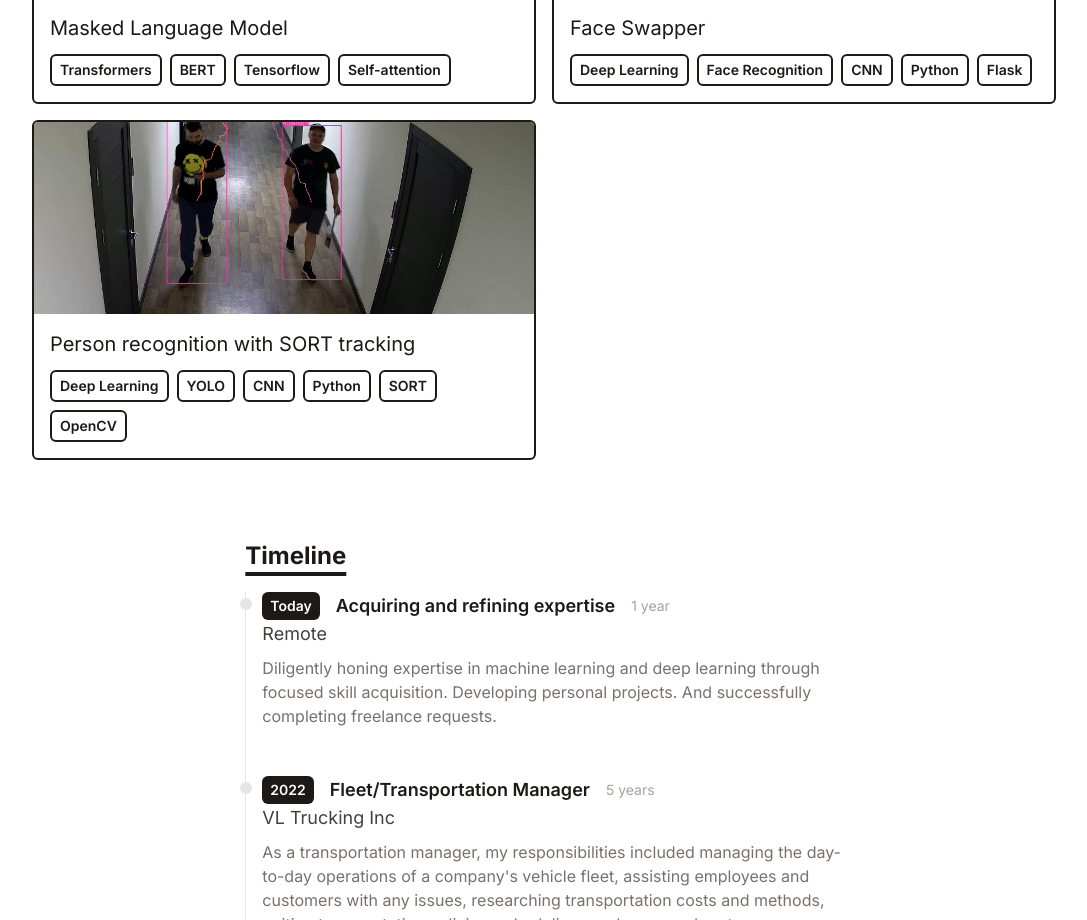
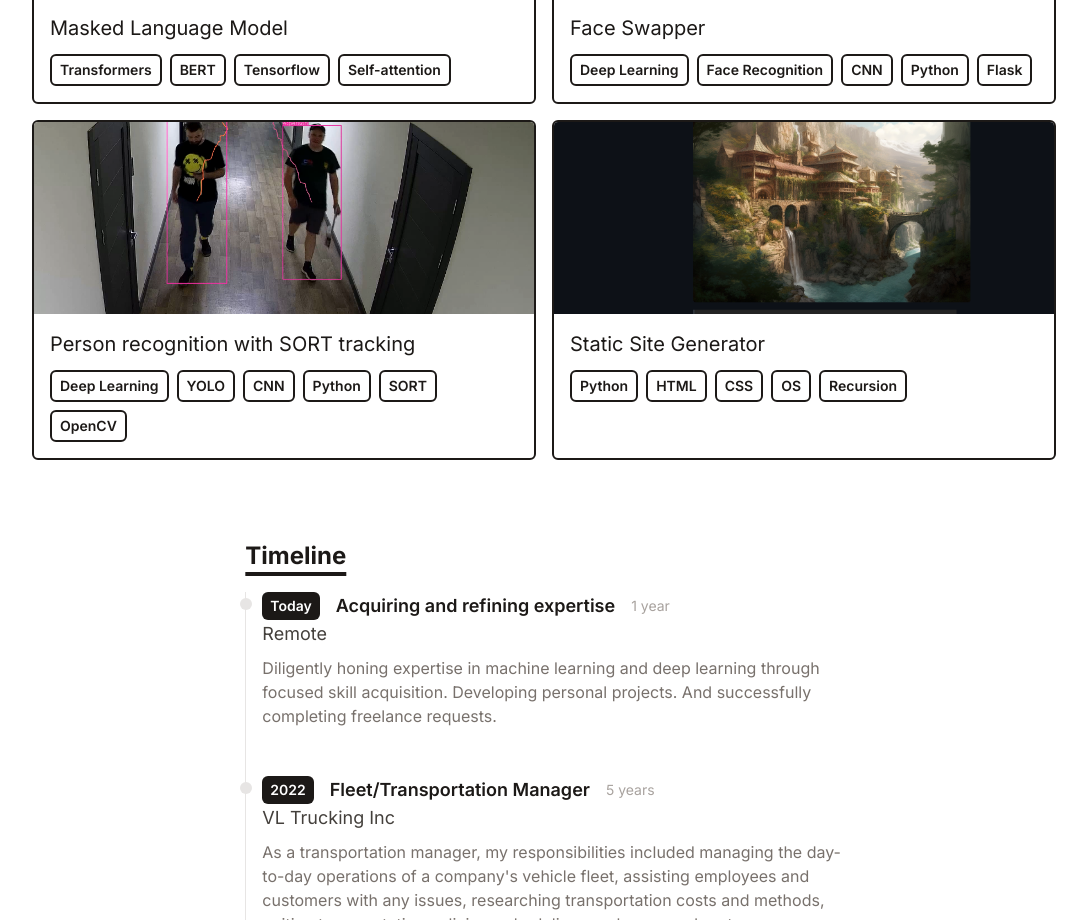
Before and after one commit to sumdeusvitae/portfolio, a React (Vite) app: page / in a window 1280 px wide. Shown: the part 1856-2776 px from the top of the page, without its empty margins (96-1183 px from the left). Built offline with nearby package versions, Linux system fonts and the light colour scheme.

Commit message:
add static site generator

```diff
--- a/src/data/portfolio.js
+++ b/src/data/portfolio.js
@@ -53,4 +53,10 @@ export default [
     stack: ["Deep Learning", "YOLO", "CNN", "Python", "SORT", "OpenCV"],
     link: "https://github.com/SumDeusVitae/yolov7nSort",
   },
+  {
+    title: "Static Site Generator",
+    imgUrl: "/assets/static_site_generator.PNG",
+    stack: ["Python", "HTML", "CSS", "OS", "Recursion"],
+    link: "https://github.com/SumDeusVitae/static_site_generator",
+  },
 ];
```
Also changed, not shown: public/assets/static_site_generator.png (added).
